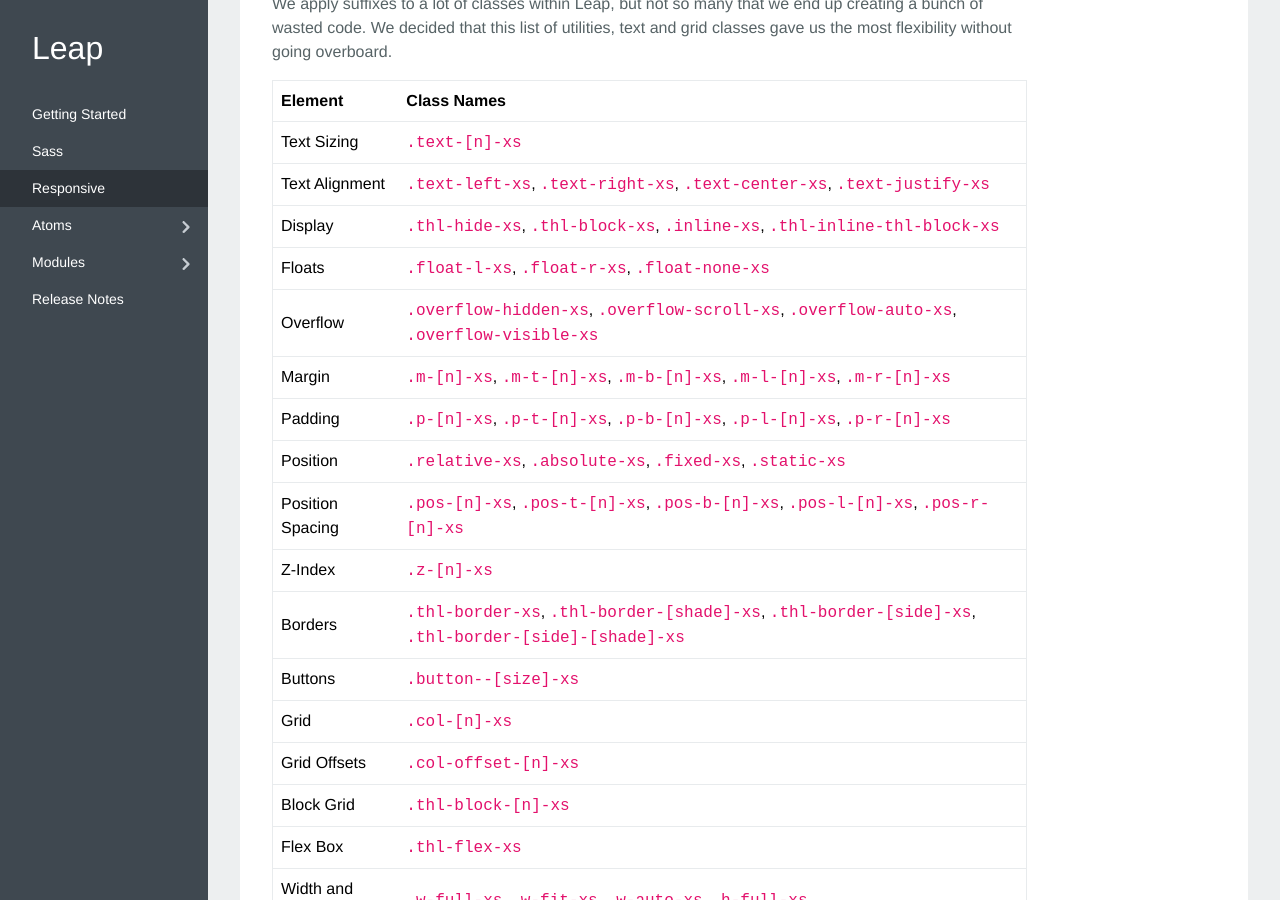
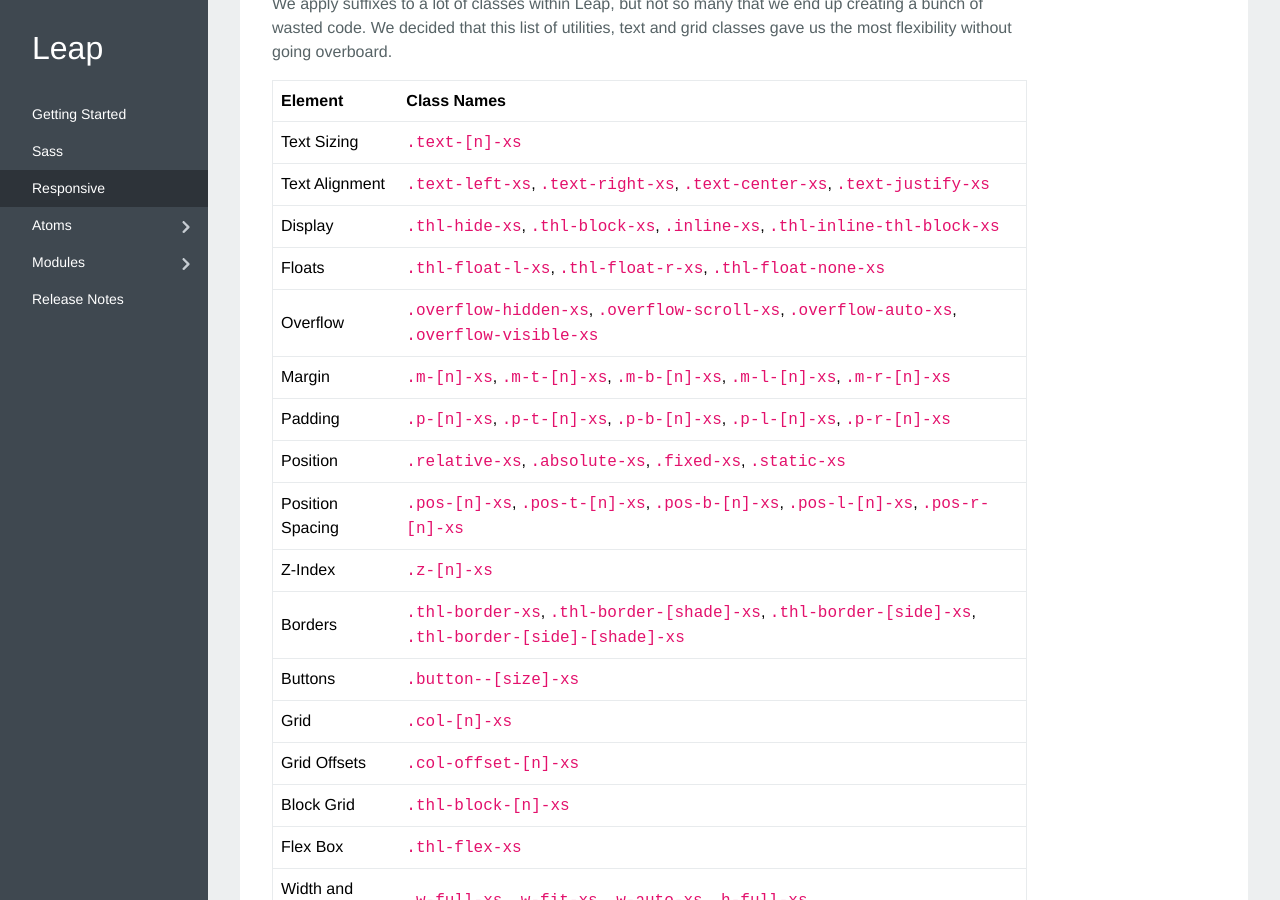
Before and after one commit to treehouse/project-leap, a Jekyll site: the page built from responsive.html, in a window 1280 px wide and 900 px high, scrolled down 1496 px. Built offline with Jekyll 4.4.1, drawn with Linux system fonts in a browser that asks for light colours; some web fonts are replaced.

Commit message:
replacing more float classes

```diff
--- a/grid.html
+++ b/grid.html
@@ -140,7 +140,7 @@ subnav:
   </div>
 
   <h2 id="Centering" class="m-b-1-xs">Centering Columns</h2>
-  <p class="m-b-3-xs">Sometimes you want to center a single column within its container. This is possible by adding <code>.col-center</code> next to your <code>.col col-n-xs</code> class. You may also control column centering by using our margin and float utility classes. Simply apply <code>.m-auto-xs .float-none-xs</code> and you'll get the same styles as <code>.col-center</code>.</p>
+  <p class="m-b-3-xs">Sometimes you want to center a single column within its container. This is possible by adding <code>.col-center</code> next to your <code>.col col-n-xs</code> class. You may also control column centering by using our margin and float utility classes. Simply apply <code>.m-auto-xs .thl-float-none-xs</code> and you'll get the same styles as <code>.col-center</code>.</p>
   <div class="col-container border-xs p-1-xs m-b-1-xs">
     <div class="col col-50-xs col-center border-dark-xs">.col .col-50-xs .col-center</div>
   </div>
--- a/layout.html
+++ b/layout.html
@@ -2,7 +2,7 @@
 layout: default
 title: Layout
 subnav:
-  - thl-floats
+  - floats
   - Display
   - Overflow
   - Width/Height
--- a/responsive.html
+++ b/responsive.html
@@ -110,7 +110,7 @@ subnav:
       </tr>
       <tr>
         <td>Floats</td>
-        <td><code>.float-l-xs</code>, <code>.float-r-xs</code>, <code>.float-none-xs</code></td>
+        <td><code>.thl-float-l-xs</code>, <code>.thl-float-r-xs</code>, <code>.thl-float-none-xs</code></td>
       </tr>
       <tr>
         <td>Overflow</td>
```
